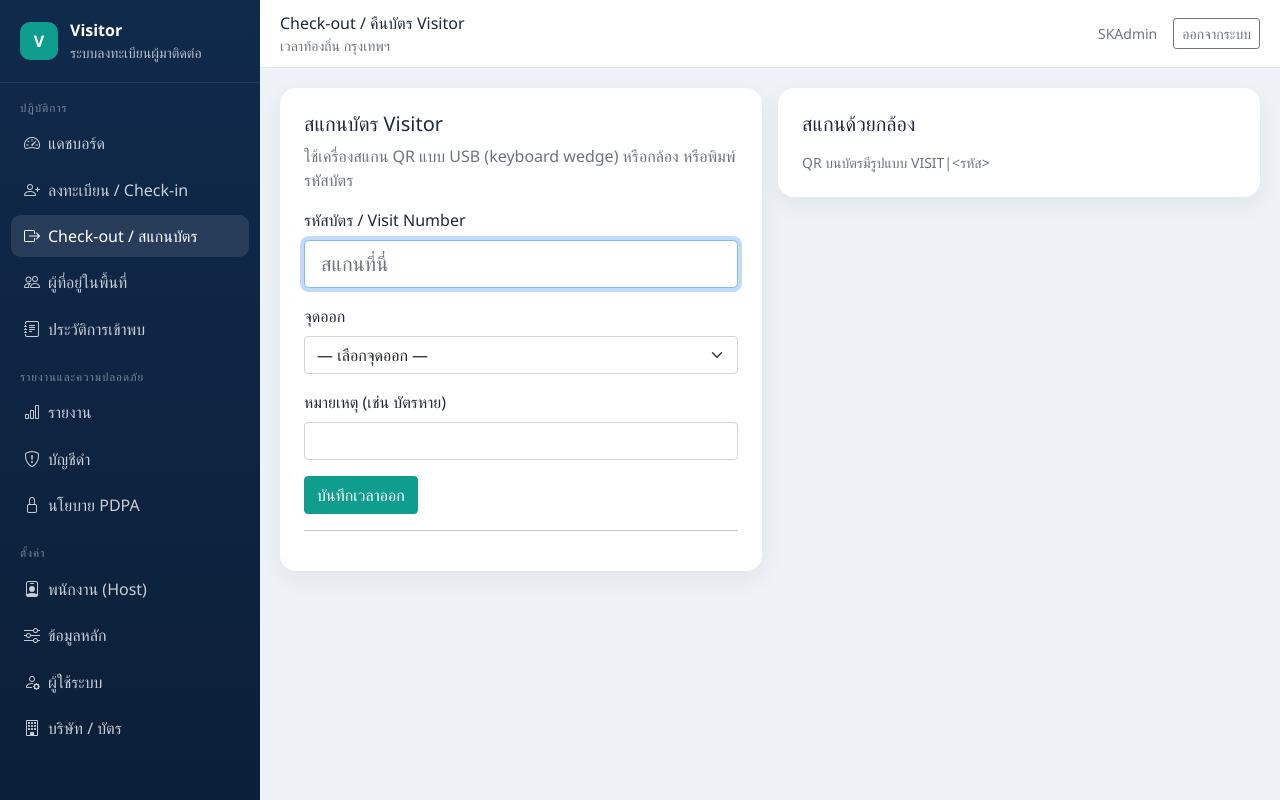
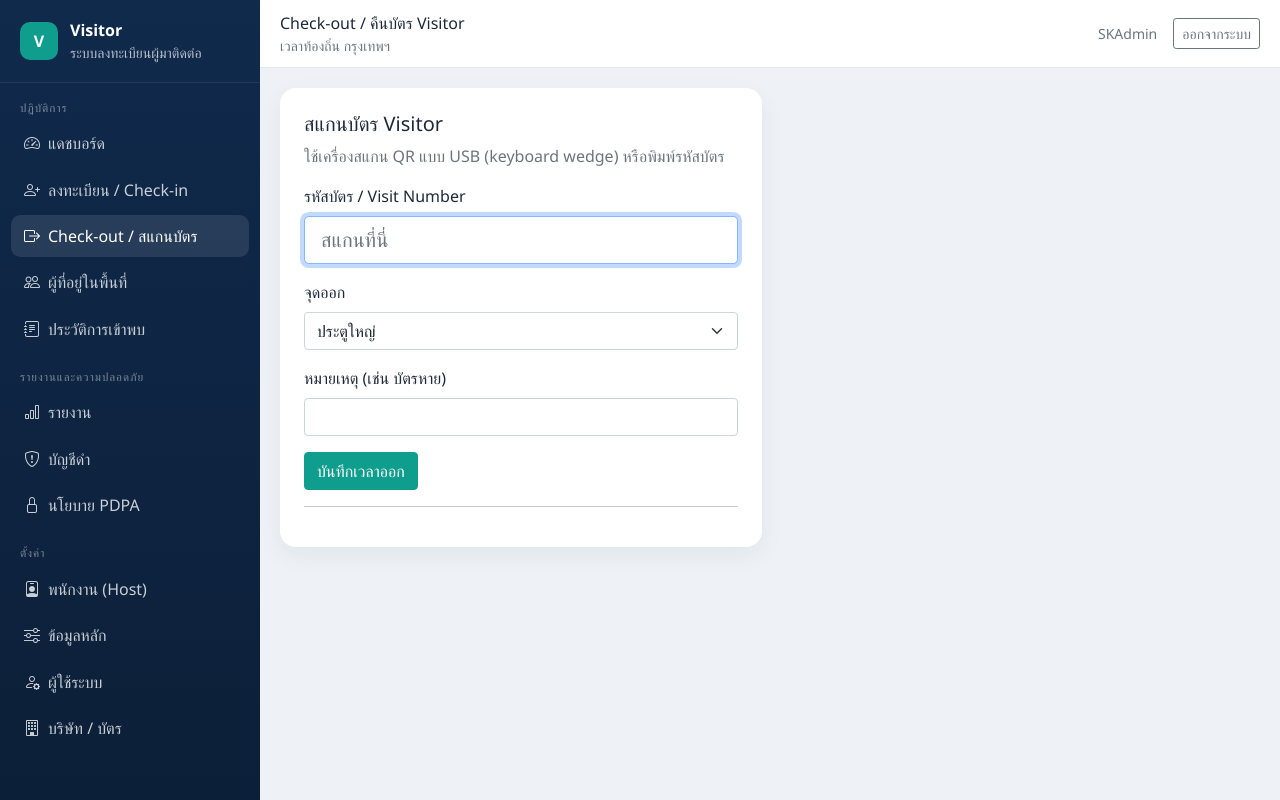
Before and after one commit to pwut467/VisitorManagement, an ASP.NET Core app: page /CheckOut in a window 1280 px wide. Run offline with ASP.NET Core 8, Linux system fonts and the light colour scheme; a user stored in the database is signed in; data comes from the database, SQL or seed files in the repository; some libraries are stand-ins or nearby versions; some web fonts are replaced.

Commit message:
Simplify check-out: default gate and hide camera scan.
Select ประตูใหญ่ by default and remove the on-page camera scanner from check-out.

Co-authored-by: pwut467 <pwut467@users.noreply.github.com>

```diff
--- a/src/VisitorManagement.Web/Controllers/CheckOutController.cs
+++ b/src/VisitorManagement.Web/Controllers/CheckOutController.cs
@@ -24,9 +24,7 @@ public class CheckOutController : Controller
     [HttpGet]
     public async Task<IActionResult> Index(string? code)
     {
-        ViewBag.Gates = await _db.Gates.Where(g => g.IsActive)
-            .Select(g => new SelectListItem(g.Name, g.Id.ToString()))
-            .ToListAsync();
+        ViewBag.Gates = await LoadGatesAsync(null);
         ViewBag.Code = code;
         return View();
     }
@@ -35,9 +33,8 @@ public class CheckOutController : Controller
     [ValidateAntiForgeryToken]
     public async Task<IActionResult> Index(string code, int? gateOutId, string? notes)
     {
-        ViewBag.Gates = await _db.Gates.Where(g => g.IsActive)
-            .Select(g => new SelectListItem(g.Name, g.Id.ToString()))
-            .ToListAsync();
+        gateOutId ??= await DefaultGateIdAsync();
+        ViewBag.Gates = await LoadGatesAsync(gateOutId);
         ViewBag.Code = code;
 
         if (string.IsNullOrWhiteSpace(code))
@@ -98,4 +95,20 @@ public class CheckOutController : Controller
             onSite = visit.Status == VisitStatus.CheckedIn
         });
     }
+
+    private async Task<List<SelectListItem>> LoadGatesAsync(int? selectedId)
+    {
+        var gates = await _db.Gates.Where(g => g.IsActive).OrderBy(g => g.Name).ToListAsync();
+        var defaultId = selectedId
+            ?? gates.FirstOrDefault(g => g.Name == "ประตูใหญ่")?.Id
+            ?? gates.FirstOrDefault()?.Id;
+        return gates
+            .Select(g => new SelectListItem(g.Name, g.Id.ToString(), g.Id == defaultId))
+            .ToList();
+    }
+
+    private Task<int?> DefaultGateIdAsync() =>
+        _db.Gates.Where(g => g.IsActive && g.Name == "ประตูใหญ่")
+            .Select(g => (int?)g.Id)
+            .FirstOrDefaultAsync();
 }
--- a/src/VisitorManagement.Web/Views/CheckOut/Index.cshtml
+++ b/src/VisitorManagement.Web/Views/CheckOut/Index.cshtml
@@ -7,14 +7,12 @@
     <div class="col-lg-6">
         <div class="card vm-card p-4">
             <h2 class="h5">สแกนบัตร Visitor</h2>
-            <p class="text-muted">ใช้เครื่องสแกน QR แบบ USB (keyboard wedge) หรือกล้อง หรือพิมพ์รหัสบัตร</p>
+            <p class="text-muted">ใช้เครื่องสแกน QR แบบ USB (keyboard wedge) หรือพิมพ์รหัสบัตร</p>
             <form asp-action="Index" method="post">
                 <label class="form-label">รหัสบัตร / Visit Number</label>
                 <input name="code" id="code" class="form-control form-control-lg mb-3" value="@ViewBag.Code" autofocus placeholder="สแกนที่นี่" />
                 <label class="form-label">จุดออก</label>
-                <select name="gateOutId" class="form-select mb-3" asp-items="gates">
-                    <option value="">— เลือกจุดออก —</option>
-                </select>
+                <select name="gateOutId" class="form-select mb-3" asp-items="gates"></select>
                 <label class="form-label">หมายเหตุ (เช่น บัตรหาย)</label>
                 <input name="notes" class="form-control mb-3" />
                 <button class="btn btn-teal">บันทึกเวลาออก</button>
@@ -26,16 +24,8 @@
             </div>
         </div>
     </div>
-    <div class="col-lg-6">
-        <div class="card vm-card p-4">
-            <h2 class="h5">สแกนด้วยกล้อง</h2>
-            <div id="reader" style="width:100%"></div>
-            <p class="small text-muted mt-2 mb-0">QR บนบัตรมีรูปแบบ VISIT|&lt;รหัส&gt;</p>
-        </div>
-    </div>
 </div>
 
 @section Scripts {
-    <script src="https://unpkg.com/html5-qrcode"></script>
     <script src="~/js/checkout.js" asp-append-version="true"></script>
 }
--- a/src/VisitorManagement.Web/wwwroot/js/checkout.js
+++ b/src/VisitorManagement.Web/wwwroot/js/checkout.js
@@ -21,15 +21,4 @@
 
   input.addEventListener('change', lookup);
   input.addEventListener('blur', lookup);
-
-  if (window.Html5Qrcode) {
-    const scanner = new Html5Qrcode('reader');
-    Html5Qrcode.getCameras().then(cameras => {
-      if (!cameras.length) return;
-      scanner.start(cameras[0].id, { fps: 8, qrbox: 220 }, decoded => {
-        input.value = decoded;
-        lookup();
-      }).catch(() => {});
-    }).catch(() => {});
-  }
 })();
```
